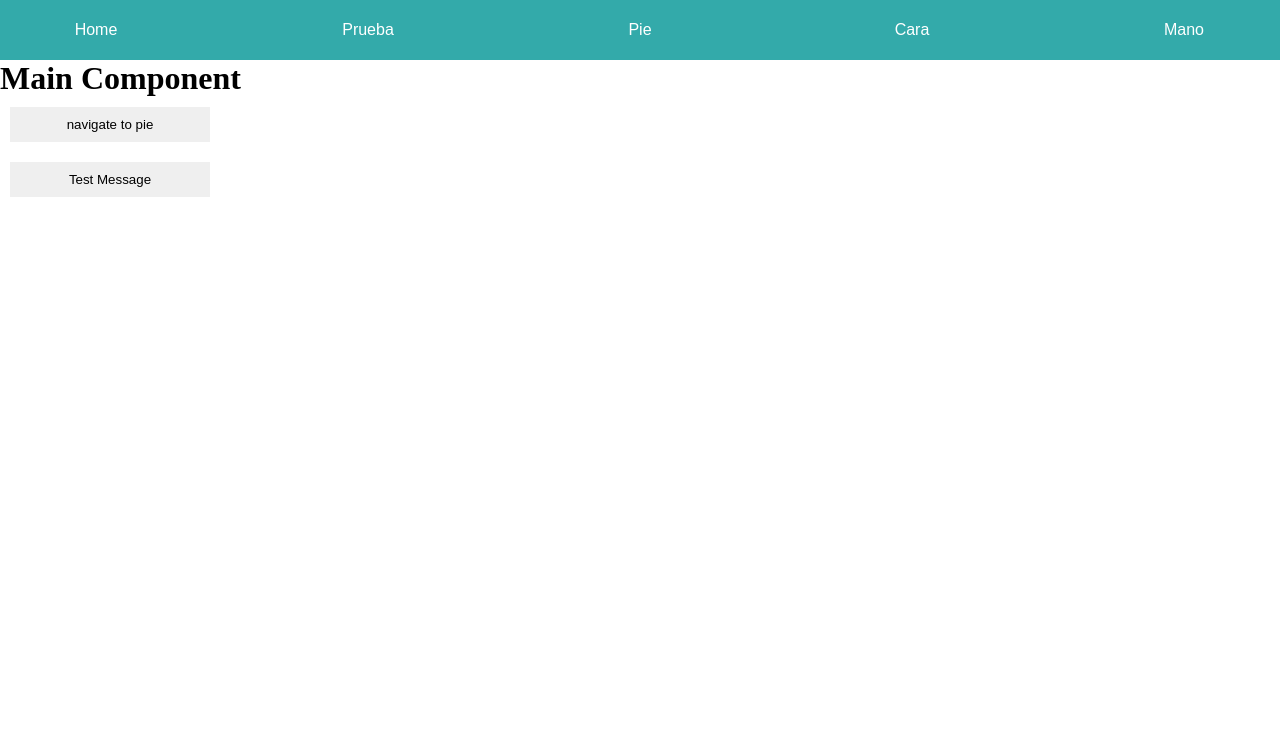
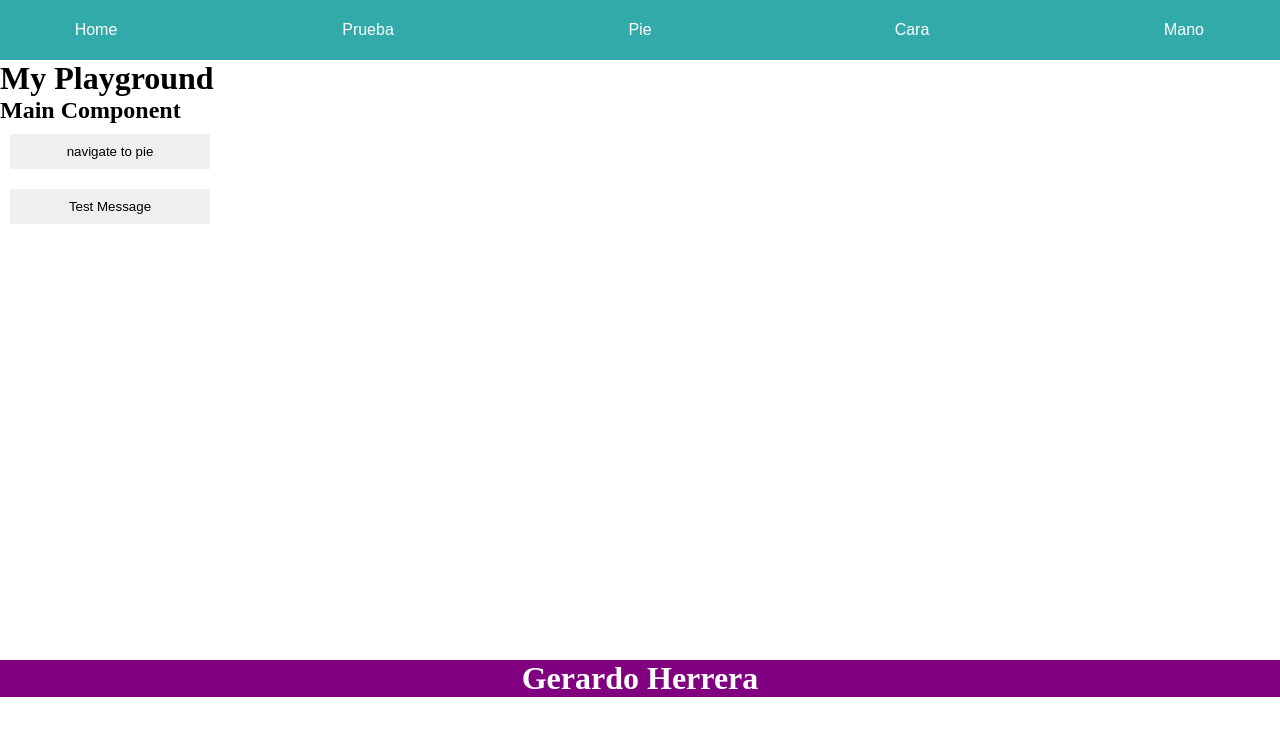
Before and after one commit to GeroBlacksmith/myplaygroud, an Angular app: page / in a window 1280 px wide. Shown: the top 736 px of the page. Built offline with nearby package versions, Linux system fonts and the light colour scheme.

Commit message:
Added site content strings

```diff
--- a/src/app/app.component.css
+++ b/src/app/app.component.css
@@ -30,3 +30,11 @@ nav ul li a{
   text-align: center;
   transition:300ms all ease;
 }
+.content{
+  height: 600px;
+}
+footer{
+  background:purple;
+  color:white;
+  text-align: center;
+}
--- a/src/app/app.component.html
+++ b/src/app/app.component.html
@@ -17,4 +17,10 @@
     </li>
   </ul>
 </nav>
+<div class="content">
 <router-outlet></router-outlet>
+</div>
+
+<footer>
+  <h1>{{author}}</h1>
+</footer>
--- a/src/app/app.component.ts
+++ b/src/app/app.component.ts
@@ -1,10 +1,10 @@
 import { Component } from '@angular/core';
-
+import { siteContent } from './strings/site-content';
 @Component({
   selector: 'my-app',
   templateUrl: './app.component.html',
   styleUrls: [ './app.component.css' ]
 })
 export class AppComponent  {
-  name = 'Angular';
+  author=siteContent.author;
 }
--- a/src/app/main.component.ts
+++ b/src/app/main.component.ts
@@ -1,13 +1,15 @@
 import { Component } from '@angular/core';
 import { Router } from "@angular/router";
 
-
+import { siteContent } from "./strings/site-content";
 
 import { errorMessages } from "./strings/error-messages";
+
 @Component({
 selector:'app-main',
 template:`
-<h1>Main Component</h1>
+<h1>{{title}}</h1>
+<h2>Main Component</h2>
 <div>
   <button (click)="o()">navigate to pie</button>
 </div>
@@ -30,6 +32,8 @@ button:hover{
 `]
 })
 export class MainComponent{
+
+  title = siteContent.title;
   constructor(private router:Router){}
   o(){
     // this.router.navigate(['pie',{b:"c",d:1}]);
--- /dev/null
+++ b/src/app/strings/site-content.ts
@@ -0,0 +1,4 @@
+export const siteContent:{[s:string]:string}={
+  "title":"My Playground",
+  "author":"Gerardo Herrera"
+}
```
